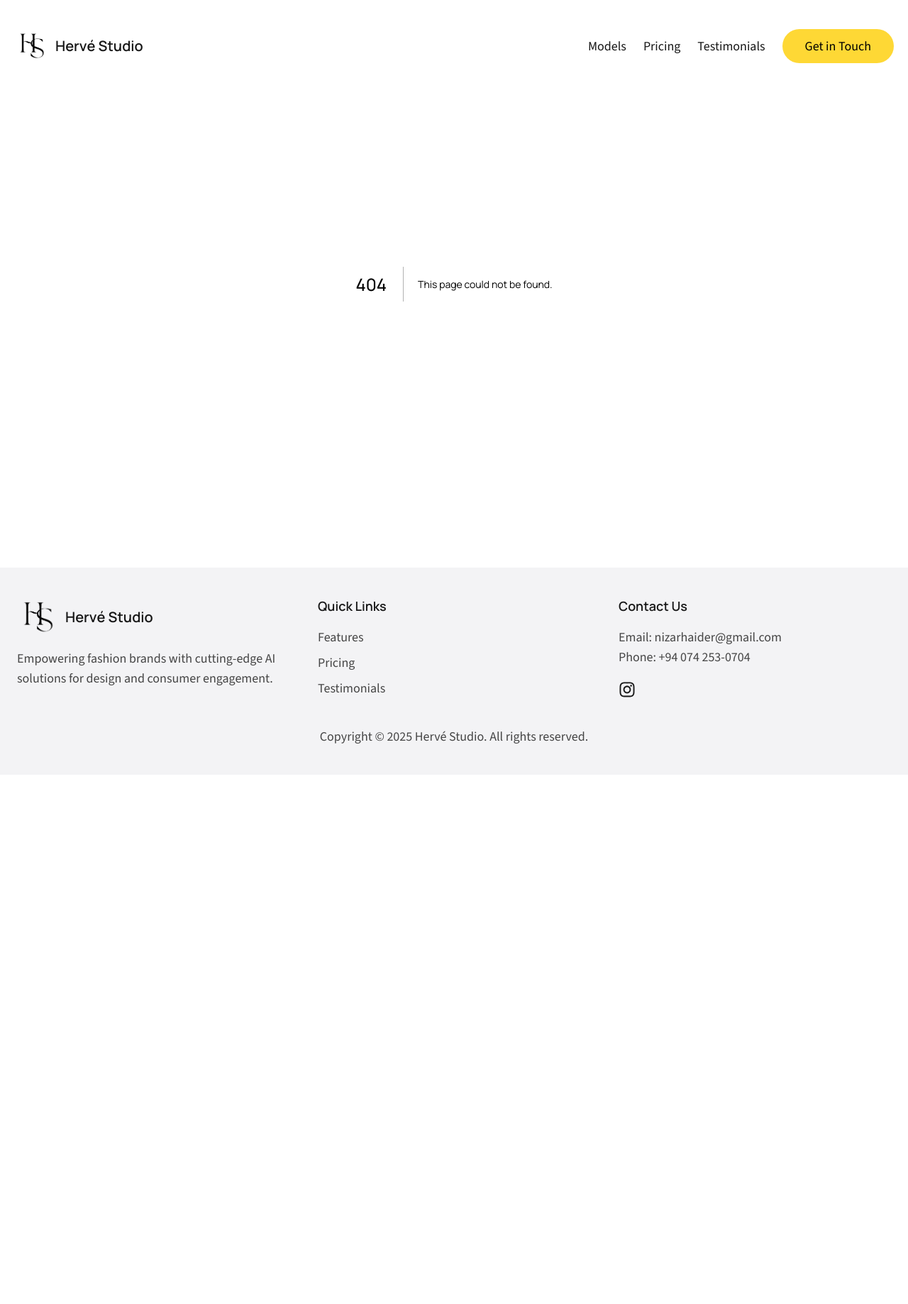
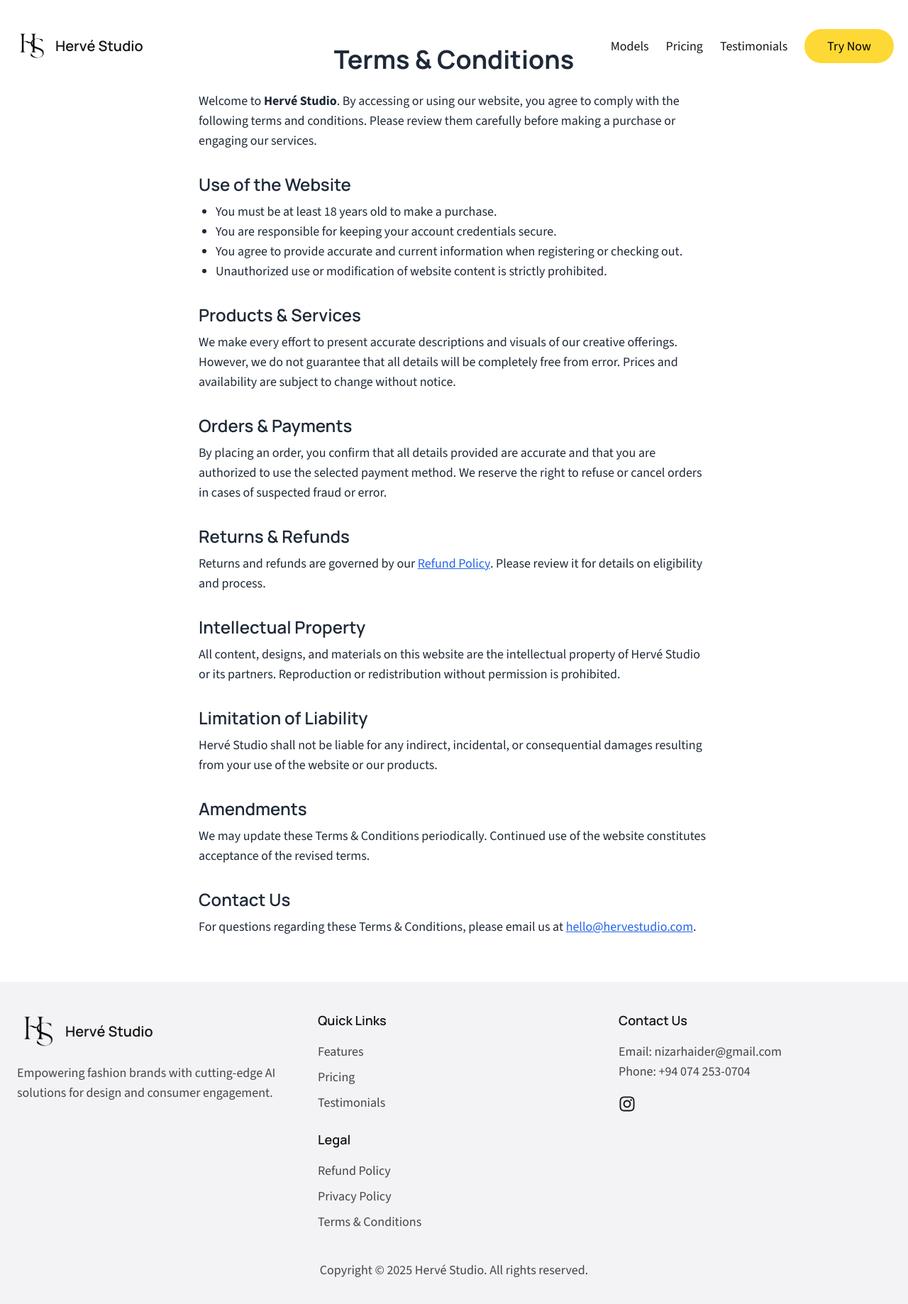
Before and after one commit to nizarhaider/herve-studio-site, a Next.js app: page /terms-and-conditions in a window 1280 px wide. Before the commit this address had no page. Shown: the top 1838 px of the page at 71% size. Before the commit the page ends 1092 px from the top, so only its background shows below. Built offline with nearby package versions, Linux system fonts and the light colour scheme.

Commit message:
Added the privacy pages for payhere integration approval

```diff
--- /dev/null
+++ b/src/app/privacy-policy/page.tsx
@@ -0,0 +1,51 @@
+export default function PrivacyPolicyPage() {
+  return (
+    <section className="max-w-3xl mx-auto px-6 py-16 text-gray-800">
+      <h1 className="text-4xl font-bold mb-6 text-center">Privacy Policy</h1>
+      <p className="mb-4">
+        At <strong>Hervé Studio</strong>, we respect your privacy and are committed to protecting your personal information.
+        This Privacy Policy explains how we collect, use, and safeguard your data when you interact with our website or services.
+      </p>
+
+      <h2 className="text-2xl font-semibold mt-8 mb-2">Information We Collect</h2>
+      <ul className="list-disc ml-6 mb-4">
+        <li>Personal details such as name, email address, and contact information</li>
+        <li>Billing and payment data processed securely by trusted providers</li>
+        <li>Browsing data (IP address, device type, etc.) collected via cookies</li>
+      </ul>
+
+      <h2 className="text-2xl font-semibold mt-8 mb-2">How We Use Your Information</h2>
+      <ul className="list-disc ml-6 mb-4">
+        <li>To process orders and provide customer support</li>
+        <li>To improve our products, services, and website experience</li>
+        <li>To communicate updates, promotions, or service notifications</li>
+        <li>To ensure website security and prevent fraudulent activities</li>
+      </ul>
+
+      <h2 className="text-2xl font-semibold mt-8 mb-2">Data Protection</h2>
+      <p className="mb-4">
+        We implement industry-standard encryption and security practices to protect your information.
+        However, no system is completely secure, and we encourage you to use strong passwords and keep them confidential.
+      </p>
+
+      <h2 className="text-2xl font-semibold mt-8 mb-2">Cookies</h2>
+      <p className="mb-4">
+        Hervé Studio uses cookies to enhance user experience and analyze site traffic.
+        You may disable cookies in your browser settings, though some features may not function properly as a result.
+      </p>
+
+      <h2 className="text-2xl font-semibold mt-8 mb-2">Policy Updates</h2>
+      <p className="mb-4">
+        We may update this policy periodically. The latest version will always be available on this page with the “last updated” date.
+      </p>
+
+      <h2 className="text-2xl font-semibold mt-8 mb-2">Contact Us</h2>
+      <p>
+        If you have questions about our Privacy Policy, please contact us at{' '}
+        <a href="mailto:privacy@hervestudio.com" className="text-blue-600 underline">
+          privacy@hervestudio.com
+        </a>.
+      </p>
+    </section>
+  );
+}
--- /dev/null
+++ b/src/app/refund-policy/page.tsx
@@ -0,0 +1,60 @@
+export default function RefundPolicyPage() {
+  return (
+    <main className="max-w-3xl mx-auto px-6 py-16 text-gray-800">
+      <h1 className="text-4xl font-bold mb-6 text-center">Refund Policy</h1>
+      <p className="mb-4">
+        Thank you for shopping at <strong>Hervé Studio</strong>. We value your satisfaction and aim to ensure
+        an exceptional experience with our creative products and services. If you’re not fully satisfied with your purchase,
+        we’re here to help.
+      </p>
+
+      <h2 className="text-2xl font-semibold mt-8 mb-2">Returns</h2>
+      <p className="mb-4">
+        We accept returns within 14 days from the date of purchase. To qualify, the item must be unused, in its original
+        packaging, and in the same condition you received it.
+      </p>
+
+      <h2 className="text-2xl font-semibold mt-8 mb-2">Refunds</h2>
+      <p className="mb-4">
+        Once we receive and inspect your return, we’ll notify you about your refund status. Approved refunds will be processed
+        to your original payment method. Shipping costs are non-refundable.
+      </p>
+
+      <h2 className="text-2xl font-semibold mt-8 mb-2">Exchanges</h2>
+      <p className="mb-4">
+        Exchanges are available for eligible items (e.g., different sizes or variants). Please contact us within 14 days
+        of delivery for exchange instructions.
+      </p>
+
+      <h2 className="text-2xl font-semibold mt-8 mb-2">Non-Returnable Items</h2>
+      <ul className="list-disc ml-6 mb-4">
+        <li>Gift cards</li>
+        <li>Digital downloads</li>
+        <li>Custom or personalized designs</li>
+        <li>Perishable or consumable items</li>
+      </ul>
+
+      <h2 className="text-2xl font-semibold mt-8 mb-2">Damaged or Defective Items</h2>
+      <p className="mb-4">
+        If your order arrives damaged or defective, please contact us immediately at{' '}
+        <a href="mailto:support@hervestudio.com" className="text-blue-600 underline">
+          support@hervestudio.com
+        </a>. We’ll arrange a replacement or refund as soon as possible.
+      </p>
+
+      <h2 className="text-2xl font-semibold mt-8 mb-2">Processing Time</h2>
+      <p className="mb-4">
+        Refunds and exchanges are typically processed within 5–7 business days after we receive your return.
+        Please note that your bank or card issuer may take additional time to post the refund.
+      </p>
+
+      <h2 className="text-2xl font-semibold mt-8 mb-2">Contact Us</h2>
+      <p>
+        For questions about our refund policy, reach out at{' '}
+        <a href="mailto:support@hervestudio.com" className="text-blue-600 underline">
+          support@hervestudio.com
+        </a>.
+      </p>
+    </main>
+  );
+}
--- /dev/null
+++ b/src/app/terms-and-conditions/page.tsx
@@ -0,0 +1,66 @@
+export default function TermsAndConditionsPage() {
+  return (
+    <main className="max-w-3xl mx-auto px-6 py-16 text-gray-800">
+      <h1 className="text-4xl font-bold mb-6 text-center">Terms & Conditions</h1>
+      <p className="mb-4">
+        Welcome to <strong>Hervé Studio</strong>. By accessing or using our website, you agree to comply with the following
+        terms and conditions. Please review them carefully before making a purchase or engaging our services.
+      </p>
+
+      <h2 className="text-2xl font-semibold mt-8 mb-2">Use of the Website</h2>
+      <ul className="list-disc ml-6 mb-4">
+        <li>You must be at least 18 years old to make a purchase.</li>
+        <li>You are responsible for keeping your account credentials secure.</li>
+        <li>You agree to provide accurate and current information when registering or checking out.</li>
+        <li>Unauthorized use or modification of website content is strictly prohibited.</li>
+      </ul>
+
+      <h2 className="text-2xl font-semibold mt-8 mb-2">Products & Services</h2>
+      <p className="mb-4">
+        We make every effort to present accurate descriptions and visuals of our creative offerings. However, we do not
+        guarantee that all details will be completely free from error. Prices and availability are subject to change
+        without notice.
+      </p>
+
+      <h2 className="text-2xl font-semibold mt-8 mb-2">Orders & Payments</h2>
+      <p className="mb-4">
+        By placing an order, you confirm that all details provided are accurate and that you are authorized to use the
+        selected payment method. We reserve the right to refuse or cancel orders in cases of suspected fraud or error.
+      </p>
+
+      <h2 className="text-2xl font-semibold mt-8 mb-2">Returns & Refunds</h2>
+      <p className="mb-4">
+        Returns and refunds are governed by our{' '}
+        <a href="/refund-policy" className="text-blue-600 underline">
+          Refund Policy
+        </a>. Please review it for details on eligibility and process.
+      </p>
+
+      <h2 className="text-2xl font-semibold mt-8 mb-2">Intellectual Property</h2>
+      <p className="mb-4">
+        All content, designs, and materials on this website are the intellectual property of Hervé Studio or its partners.
+        Reproduction or redistribution without permission is prohibited.
+      </p>
+
+      <h2 className="text-2xl font-semibold mt-8 mb-2">Limitation of Liability</h2>
+      <p className="mb-4">
+        Hervé Studio shall not be liable for any indirect, incidental, or consequential damages resulting from your use
+        of the website or our products.
+      </p>
+
+      <h2 className="text-2xl font-semibold mt-8 mb-2">Amendments</h2>
+      <p className="mb-4">
+        We may update these Terms & Conditions periodically. Continued use of the website constitutes acceptance of the
+        revised terms.
+      </p>
+
+      <h2 className="text-2xl font-semibold mt-8 mb-2">Contact Us</h2>
+      <p>
+        For questions regarding these Terms & Conditions, please email us at{' '}
+        <a href="mailto:hello@hervestudio.com" className="text-blue-600 underline">
+          hello@hervestudio.com
+        </a>.
+      </p>
+    </main>
+  );
+}
--- a/src/components/Footer.tsx
+++ b/src/components/Footer.tsx
@@ -1,6 +1,5 @@
 import Link from 'next/link';
 import React from 'react';
-// import { FaFingerprint } from 'react-icons/fa';
 import Image from 'next/image';
 import logo from '../../public/images/logo_transparent.png';
 
@@ -12,15 +11,14 @@
     return (
         <footer className="bg-hero-background text-foreground py-10">
             <div className="max-w-7xl w-full mx-auto px-6 grid grid-cols-1 md:grid-cols-3 gap-10">
+                {/* Logo & Description */}
                 <div>
                     <Link href="/" className="flex items-center gap-2">
-                        {/* <FaFingerprint className="min-w-fit w-5 h-5 md:w-7 md:h-7" /> */}
                         <Image
                             src={logo}
                             alt="Logo"
                             width={60}
                             height={60}
-                            // style={{ objectFit: 'contain' }}
                         />
                         <h3 className="manrope text-xl font-semibold cursor-pointer">
                             {siteDetails.siteName}
@@ -30,22 +28,62 @@
                         {footerDetails.subheading}
                     </p>
                 </div>
+
+                {/* Quick Links */}
                 <div>
                     <h4 className="text-lg font-semibold mb-4">Quick Links</h4>
                     <ul className="text-foreground-accent">
                         {footerDetails.quickLinks.map(link => (
                             <li key={link.text} className="mb-2">
-                                <Link href={link.url} className="hover:text-foreground">{link.text}</Link>
+                                <Link href={link.url} className="hover:text-foreground">
+                                    {link.text}
+                                </Link>
                             </li>
                         ))}
                     </ul>
+
+                    {/* Legal Links */}
+                    <h4 className="text-lg font-semibold mt-6 mb-4">Legal</h4>
+                    <ul className="text-foreground-accent">
+                        <li className="mb-2">
+                            <Link href="/refund-policy" className="hover:text-foreground">
+                                Refund Policy
+                            </Link>
+                        </li>
+                        <li className="mb-2">
+                            <Link href="/privacy-policy" className="hover:text-foreground">
+                                Privacy Policy
+                            </Link>
+                        </li>
+                        <li className="mb-2">
+                            <Link href="/terms-and-conditions" className="hover:text-foreground">
+                                Terms & Conditions
+                            </Link>
+                        </li>
+                    </ul>
                 </div>
+
+                {/* Contact & Socials */}
                 <div>
                     <h4 className="text-lg font-semibold mb-4">Contact Us</h4>
 
-                    {footerDetails.email && <a href={`mailto:${footerDetails.email}`}  className="block text-foreground-accent hover:text-foreground">Email: {footerDetails.email}</a>}
+                    {footerDetails.email && (
+                        <a
+                            href={`mailto:${footerDetails.email}`}
+                            className="block text-foreground-accent hover:text-foreground"
+                        >
+                            Email: {footerDetails.email}
+                        </a>
+                    )}
 
-                    {footerDetails.telephone && <a href={`tel:${footerDetails.telephone}`} className="block text-foreground-accent hover:text-foreground">Phone: {footerDetails.telephone}</a>}
+                    {footerDetails.telephone && (
+                        <a
+                            href={`tel:${footerDetails.telephone}`}
+                            className="block text-foreground-accent hover:text-foreground"
+                        >
+                            Phone: {footerDetails.telephone}
+                        </a>
+                    )}
 
                     {footerDetails.socials && (
                         <div className="mt-5 flex items-center gap-5 flex-wrap">
@@ -59,15 +97,20 @@
                                         >
                                             {getPlatformIconByName(platformName)}
                                         </Link>
-                                    )
+                                    );
                                 }
+                                return null;
                             })}
                         </div>
                     )}
                 </div>
             </div>
+
+            {/* Copyright */}
             <div className="mt-8 md:text-center text-foreground-accent px-6">
-                <p>Copyright &copy; {new Date().getFullYear()} {siteDetails.siteName}. All rights reserved.</p>
+                <p>
+                    Copyright &copy; {new Date().getFullYear()} {siteDetails.siteName}. All rights reserved.
+                </p>
             </div>
         </footer>
     );
--- a/src/components/Header.tsx
+++ b/src/components/Header.tsx
@@ -47,8 +47,8 @@
                             </li>
                         ))}
                         <li>
-                            <Link href="#cta" className="text-black bg-primary hover:bg-primary-accent px-8 py-3 rounded-full transition-colors">
-                                Get in Touch
+                            <Link href="https://app.hervestudio.lk" className="text-black bg-primary hover:bg-primary-accent px-8 py-3 rounded-full transition-colors">
+                                Try Now
                             </Link>
                         </li>
                     </ul>
```
